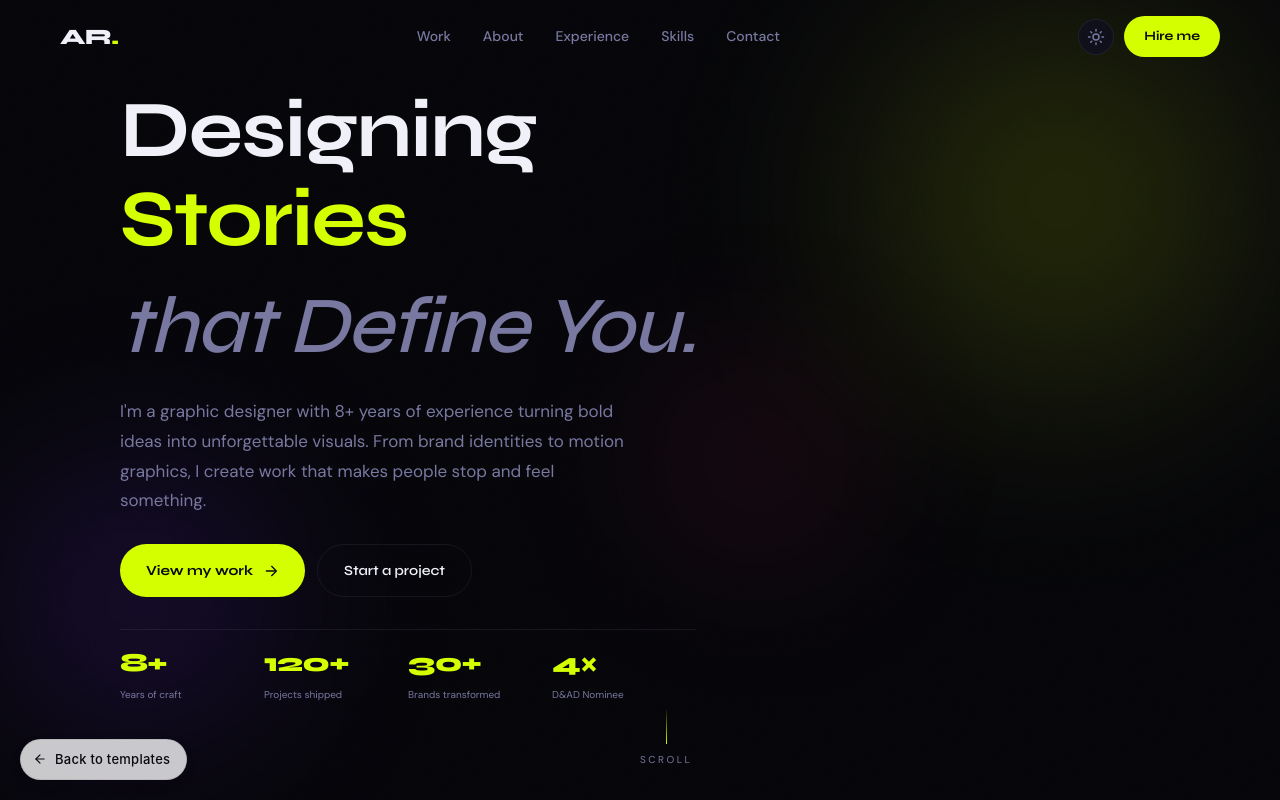
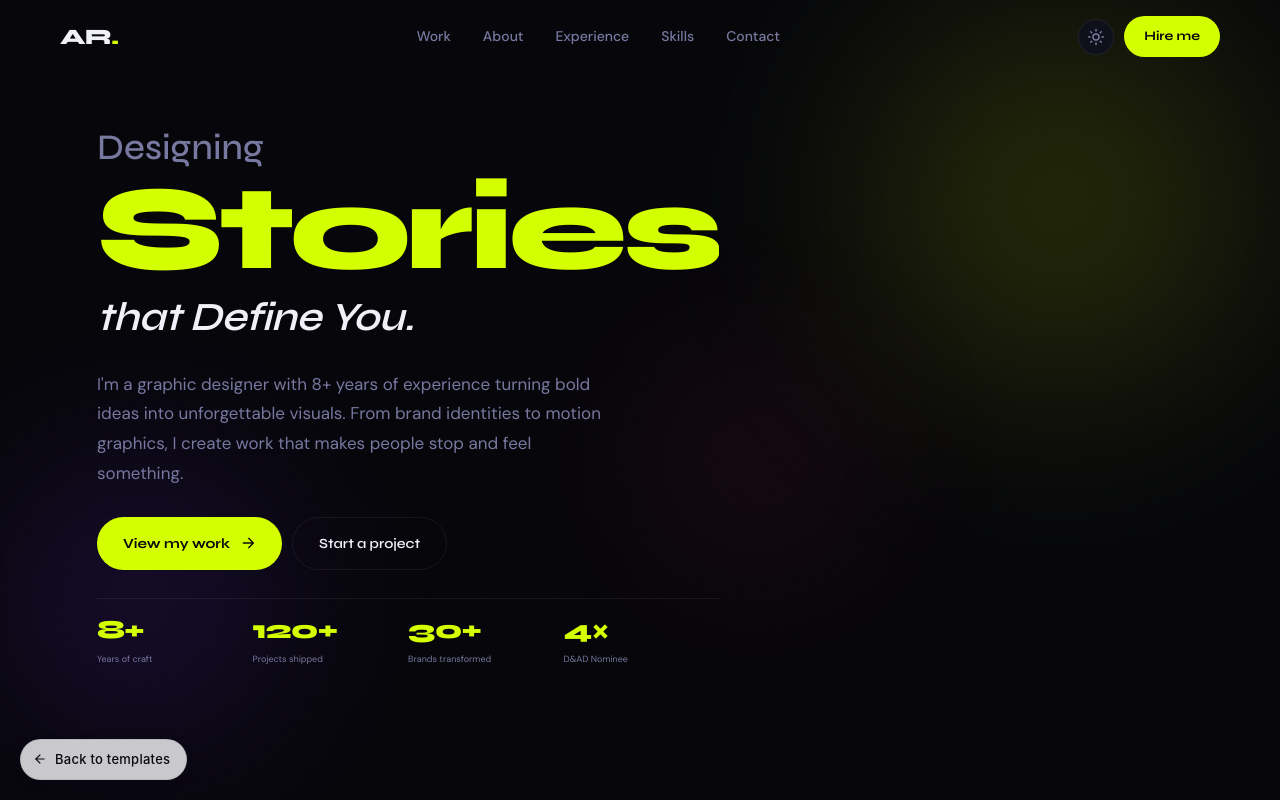
Before and after one commit to joyalvarghese458/template-app, a Next.js app: page /templates/solo in a window 1280 px wide. Shown: the top 800 px of the page. Built offline with nearby package versions, Linux system fonts and the light colour scheme; a web font is replaced by a local one.

Commit message:
ui change11

```diff
--- a/app/templates/solo/page.tsx
+++ b/app/templates/solo/page.tsx
@@ -358,13 +358,13 @@ export default function SoloPortfolio() {
               {/* Left column — all text content */}
               <div className={styles.heroContent}>
                 <h1 className={styles.heroTitle}>
-                  Designing<br />
+                  <span className={styles.heroTitleTop}>Designing</span>
                   <span className={styles.heroWordWrap}>
                     <span key={wordIdx} className={styles.heroWord} aria-live="polite">
                       {HERO_WORDS[wordIdx]}
                     </span>
-                  </span><br />
-                  <span className={styles.heroTitleLight}>that Define You.</span>
+                  </span>
+                  <span className={styles.heroTitleBottom}>that Define You.</span>
                 </h1>
 
                 <p className={styles.heroLead}>{PROFILE.bio1}</p>
@@ -407,10 +407,6 @@ export default function SoloPortfolio() {
             </div>
           </div>
 
-          <div className={styles.scrollCue} aria-hidden="true">
-            <span className={styles.scrollLine} />
-            <span className={styles.scrollText}>scroll</span>
-          </div>
         </div>
       </section>
 
@@ -431,6 +427,26 @@ export default function SoloPortfolio() {
                 <span className={styles.brandSep} aria-hidden="true">✦</span>
               </span>
             ))}
+          </div>
+        </div>
+      </section>
+
+      {/* ── STICKY STATEMENT ────────────────────────────── */}
+      <section className={styles.stickySection}>
+        <div className={styles.stickySectionWrapper}>
+          <div className={styles.stickySectionPanel}>
+            <div className={styles.stickyBgGlow} aria-hidden="true" />
+            <div className={styles.stickyInner}>
+              <span className={styles.stickyLabel}>Design Philosophy</span>
+              <h2 className={styles.stickyHeading}>
+                Good design is invisible.<br />
+                Great design is{" "}
+                <em className={styles.stickyAccent}>unforgettable.</em>
+              </h2>
+              <div className={styles.stickyDivider}>
+                <span className={styles.stickyDividerDot} />
+              </div>
+            </div>
           </div>
         </div>
       </section>
@@ -825,6 +841,15 @@ function TimelineItem({ item, index }: { item: (typeof EXPERIENCE)[0]; index: nu
 
 // ── ICONS ──────────────────────────────────────────────────────────
 
+function ScrollArrowIcon() {
+  return (
+    <svg width="20" height="20" viewBox="0 0 24 24" fill="none" stroke="currentColor"
+      strokeWidth={2} strokeLinecap="round" strokeLinejoin="round" aria-hidden="true">
+      <path d="M12 5v14" /><path d="M5 15l7 7 7-7" />
+    </svg>
+  );
+}
+
 function ArrowIcon() {
   return (
     <svg width="16" height="16" viewBox="0 0 24 24" fill="none" stroke="currentColor"
--- a/app/templates/solo/styles.module.css
+++ b/app/templates/solo/styles.module.css
@@ -374,11 +374,11 @@
   display: flex;
   flex-direction: column;
   overflow: hidden;
+  position: relative;
 }
 @media (min-width: 900px) {
   .hero {
     display: block;
-    position: relative;
     min-height: 100svh;
   }
 }
@@ -386,8 +386,8 @@
 /* ── Mobile photo strip (desktop: hidden) ───────────────── */
 .heroBgPhoto {
   position: relative;
-  height: 58svh;
-  min-height: 240px;
+  height: 42svh;
+  min-height: 200px;
   overflow: hidden;
   flex-shrink: 0;
 }
@@ -397,16 +397,16 @@
   object-position: center 15%;
   display: block;
 }
-/* Overlay fades to var(--bg) — automatically adapts in both themes */
+/* Overlay: subtle dark vignette — never washes image with theme color */
 .heroBgPhotoOverlay {
   position: absolute;
   inset: 0;
   background: linear-gradient(
     to bottom,
-    transparent       0%,
-    transparent       35%,
-    var(--bg)         88%,
-    var(--bg)        100%
+    rgba(0, 0, 0, 0.08)  0%,
+    transparent           28%,
+    rgba(0, 0, 0, 0.1)   65%,
+    rgba(0, 0, 0, 0.28)  100%
   );
 }
 @media (min-width: 900px) { .heroBgPhoto { display: none; } }
@@ -415,7 +415,7 @@
 .heroBody {
   background: var(--bg);
   position: relative;
-  padding: 16px 0 44px;
+  padding: 12px 0 28px;
   z-index: 1;
 }
 @media (min-width: 900px) {
@@ -494,7 +494,7 @@
 .heroContent {
   display: flex;
   flex-direction: column;
-  gap: 18px;
+  gap: 12px;
 }
 @media (min-width: 900px) { .heroContent { gap: 28px; } }
 
@@ -525,82 +525,110 @@
   50%       { box-shadow: 0 0 0 6px rgba(212,255,0,0); }
 }
 
-/* ── Heading — uses var(--text), changes with theme ──────── */
+/* ── Heading — 3-line hierarchy ─────────────────────────── */
 .heroTitle {
-  font-size: clamp(32px, 8vw, 80px);
-  line-height: 1.0;
+  display: flex;
+  flex-direction: column;
+  gap: 0;
   margin: 0;
-  color: var(--text);           /* theme-aware: dark on light, light on dark */
   animation: fadeUp 0.7s 0.2s both;
 }
+.heroTitleTop {
+  font-size: clamp(16px, 3.4vw, 36px);
+  font-weight: 500;
+  color: var(--text-muted);
+  letter-spacing: 0em;
+  line-height: 1.3;
+}
 .heroWordWrap {
-  display: inline-block;
+  display: block;
   overflow: hidden;
-  line-height: 1.15;
+  line-height: 0.95;
 }
 .heroWord {
-  display: inline-block;
+  display: block;
+  font-size: clamp(52px, 11.5vw, 120px);
+  font-weight: 800;
   color: var(--primary);
+  letter-spacing: -0.04em;
+  line-height: 0.95;
   animation: wordIn 0.5s cubic-bezier(0.22, 1, 0.36, 1) both;
 }
 @keyframes wordIn {
-  from { opacity: 0; transform: translateY(40px); }
+  from { opacity: 0; transform: translateY(50px); }
   to   { opacity: 1; transform: translateY(0); }
 }
-.heroTitleLight {
-  color: var(--text-muted);     /* theme-aware */
+.heroTitleBottom {
+  font-size: clamp(18px, 3.8vw, 40px);
+  font-weight: 600;
   font-style: italic;
-  font-weight: 500;
+  color: var(--text);
+  letter-spacing: -0.01em;
+  line-height: 1.25;
+  margin-top: 6px;
 }
 
 .heroLead {
-  font-size: clamp(14px, 2.5vw, 17px);
-  color: var(--text-muted);     /* theme-aware */
+  font-size: clamp(13px, 2.5vw, 17px);
+  color: var(--text-muted);
   max-width: 520px;
-  line-height: 1.75;
+  line-height: 1.6;
   margin: 0;
+  /* limit to 2 lines on mobile to save vertical space */
+  display: -webkit-box;
+  -webkit-line-clamp: 2;
+  -webkit-box-orient: vertical;
+  overflow: hidden;
   animation: fadeUp 0.7s 0.3s both;
 }
-
-/* Buttons: stacked on mobile, row on tablet+ */
+@media (min-width: 900px) {
+  .heroLead {
+    display: block;
+    -webkit-line-clamp: unset;
+    overflow: visible;
+    line-height: 1.75;
+  }
+}
+
+/* Buttons: always side-by-side, equal width on mobile */
 .heroActions {
   display: flex;
-  flex-direction: column;
-  gap: 12px;
+  flex-direction: row;
+  flex-wrap: wrap;
+  gap: 10px;
   animation: fadeUp 0.7s 0.4s both;
 }
-@media (min-width: 480px) {
-  .heroActions { flex-direction: row; flex-wrap: wrap; }
-}
-/* Full-width on mobile, auto on larger */
-.heroActions > * { width: 100%; justify-content: center; }
-@media (min-width: 480px) { .heroActions > * { width: auto; } }
+.heroActions > * {
+  flex: 1;
+  min-width: 110px;
+  justify-content: center;
+}
+@media (min-width: 480px) { .heroActions > * { flex: none; min-width: 0; } }
 
 /* Stats row */
 .heroStats {
   display: grid;
   grid-template-columns: repeat(4, 1fr);
   gap: 0;
-  padding-top: 4px;
   animation: fadeUp 0.7s 0.5s both;
 }
 .heroStat {
   display: flex;
   flex-direction: column;
-  gap: 3px;
-  padding: 12px 0;
-  border-top: 1px solid var(--border);  /* theme-aware border */
+  gap: 2px;
+  padding: 10px 0;
+  border-top: 1px solid var(--border);
 }
 .heroStatValue {
   font-family: "Syne", sans-serif;
-  font-size: clamp(16px, 3.5vw, 26px);
+  font-size: clamp(15px, 3.5vw, 26px);
   font-weight: 800;
   color: var(--primary);
   letter-spacing: -0.03em;
 }
 .heroStatLabel {
-  font-size: 10px;
-  color: var(--text-muted);    /* theme-aware */
+  font-size: 9px;
+  color: var(--text-muted);
   line-height: 1.3;
 }
 
@@ -653,39 +681,54 @@
 }
 .heroFloatSub { font-size: 12px; color: var(--text-muted); white-space: nowrap; }
 
-/* ── Scroll cue ─────────────────────────────────────────── */
+/* ── Scroll cue — simple centered bouncing arrow ────────── */
 .scrollCue {
-  display: flex;
-  flex-direction: column;
-  align-items: center;
-  gap: 8px;
-  padding-top: 20px;
-  z-index: 2;
-  animation: fadeUp 1s 1s both;
+  position: absolute;
+  /* mobile: sits at the bottom edge of the photo strip */
+  top: calc(42svh - 54px);
+  left: 50%;
+  transform: translateX(-50%);
+  display: flex;
+  align-items: center;
+  justify-content: center;
+  width: 44px;
+  height: 44px;
+  border-radius: 50%;
+  border: 1px solid rgba(255, 255, 255, 0.32);
+  background: rgba(255, 255, 255, 0.09);
+  backdrop-filter: blur(8px);
+  -webkit-backdrop-filter: blur(8px);
+  color: rgba(255, 255, 255, 0.85);
+  text-decoration: none;
+  z-index: 5;
+  transition: border-color 0.2s, background 0.2s, color 0.2s;
+  animation: fadeUp 1s 0.9s both;
+}
+.scrollCue:hover {
+  border-color: var(--primary);
+  color: var(--primary);
+  background: var(--primary-dim);
+}
+.scrollCue svg {
+  animation: scrollBounce 2.4s ease-in-out infinite;
+}
+@keyframes scrollBounce {
+  0%, 100% { transform: translateY(0); }
+  50%       { transform: translateY(7px); }
 }
 @media (min-width: 900px) {
   .scrollCue {
-    position: absolute;
-    bottom: 32px;
+    top: auto;
+    bottom: 40px;
     left: 50%;
     transform: translateX(-50%);
-    padding-top: 0;
+    border-color: var(--border);
+    background: transparent;
+    color: var(--text-muted);
   }
-}
-.scrollLine {
-  width: 1px; height: 36px;
-  background: linear-gradient(to bottom, transparent, var(--primary));
-  animation: scrollPulse 2s ease-in-out infinite;
-}
-@keyframes scrollPulse {
-  0%, 100% { opacity: 0.4; }
-  50%       { opacity: 1; }
-}
-.scrollText {
-  font-size: 10px;
-  letter-spacing: 0.25em;
-  text-transform: uppercase;
-  color: var(--text-muted);    /* theme-aware */
+  .scrollCue:hover {
+    transform: translateX(-50%) translateY(4px);
+  }
 }
 
 /* ── BRANDS MARQUEE ─────────────────────────────────────── */
@@ -760,6 +803,91 @@
 @media (min-width: 640px) { .brandItem { font-size: 18px; } }
 .brandItem:hover { color: var(--text); }
 .brandSep { color: var(--primary); font-size: 10px; }
+
+/* ── STICKY STATEMENT ───────────────────────────────────── */
+.stickySection {
+  position: relative;
+  overflow: hidden;
+}
+
+.stickySectionWrapper {
+  position: relative;
+  height: 160svh;
+}
+@media (min-width: 768px) { .stickySectionWrapper { height: 200svh; } }
+
+.stickySectionPanel {
+  position: sticky;
+  top: 0;
+  height: 100svh;
+  display: flex;
+  align-items: center;
+  justify-content: center;
+  overflow: hidden;
+  background: var(--bg);
+}
+
+.stickyBgGlow {
+  position: absolute;
+  inset: 0;
+  background:
+    radial-gradient(ellipse 70% 55% at 50% 50%, rgba(212,255,0,0.07) 0%, transparent 65%),
+    radial-gradient(ellipse 40% 35% at 20% 80%, rgba(123,47,255,0.09) 0%, transparent 60%);
+  pointer-events: none;
+}
+
+.stickyInner {
+  position: relative;
+  z-index: 1;
+  text-align: center;
+  max-width: 860px;
+  padding: 0 24px;
+}
+
+.stickyLabel {
+  display: inline-block;
+  font-size: 11px;
+  font-weight: 600;
+  letter-spacing: 0.22em;
+  text-transform: uppercase;
+  color: var(--primary);
+  margin-bottom: 24px;
+}
+
+.stickyHeading {
+  font-family: "Syne", sans-serif;
+  font-size: clamp(34px, 7.5vw, 96px);
+  font-weight: 800;
+  line-height: 1.0;
+  letter-spacing: -0.04em;
+  color: var(--text);
+  margin: 0 0 32px;
+}
+
+.stickyAccent {
+  color: var(--primary);
+  font-style: italic;
+}
+
+.stickyDivider {
+  display: flex;
+  align-items: center;
+  justify-content: center;
+  gap: 16px;
+}
+.stickyDivider::before,
+.stickyDivider::after {
+  content: "";
+  flex: 1;
+  max-width: 80px;
+  height: 1px;
+  background: var(--border);
+}
+.stickyDividerDot {
+  width: 6px; height: 6px;
+  border-radius: 50%;
+  background: var(--primary);
+}
 
 /* ── FEATURED WORK ──────────────────────────────────────── */
 .workGrid {
```
